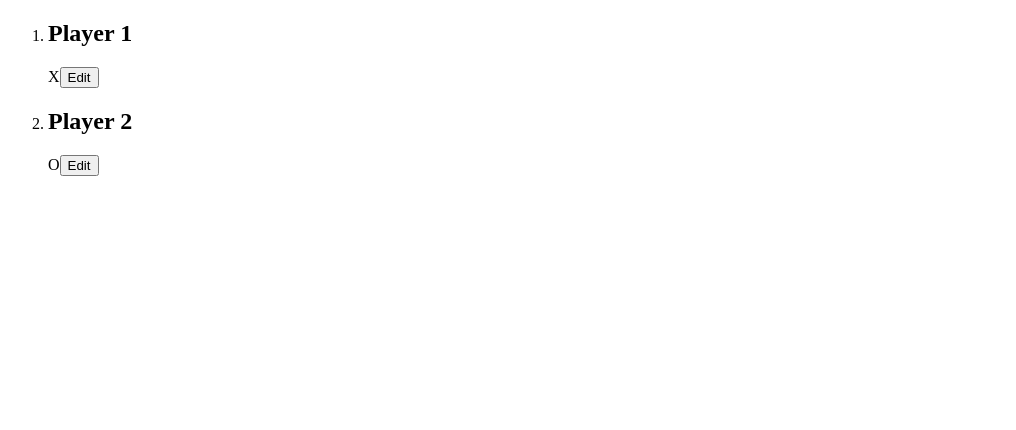
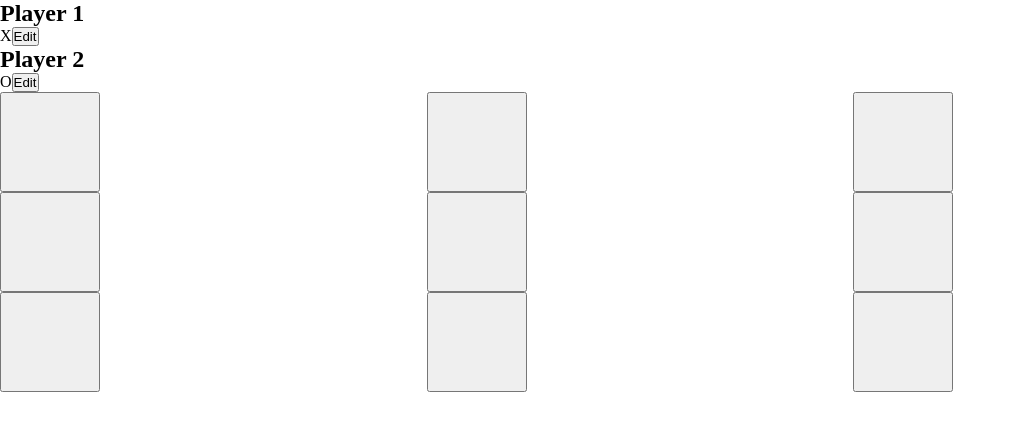
Before and after one commit to gunny18/tic-tac-toe, a React (Vite) app: page / in a window 1280 px wide. Shown: the top 430 px of the page, without its empty margins (0-1016 px from the left). Built offline with nearby package versions, Linux system fonts and the light colour scheme.

Commit message:
Initial gameboard setup and basic styles

```diff
--- a/src/App.jsx
+++ b/src/App.jsx
@@ -1,4 +1,5 @@
 import Player from "./components/Player";
+import GameBoard from "./components/GameBoard";
 
 const App = () => {
   return (
@@ -7,7 +8,7 @@ const App = () => {
         <Player name="Player 1" symbol="X" />
         <Player name="Player 2" symbol="O" />
       </ol>
-      {/* Gameboad */}
+      <GameBoard />
     </main>
   );
 };
--- /dev/null
+++ b/src/components/GameBoard.jsx
@@ -0,0 +1,25 @@
+import Button from "./Button";
+
+const INITIAL_STATE = [
+  [null, null, null],
+  [null, null, null],
+  [null, null, null],
+];
+
+const GameBoard = () => {
+  return (
+    <ol className="gameboard">
+      {INITIAL_STATE.map((row, rowIdx) => (
+        <ol key={rowIdx}>
+          {row.map((col, colIdx) => (
+            <li key={colIdx}>
+              <Button>{col}</Button>
+            </li>
+          ))}
+        </ol>
+      ))}
+    </ol>
+  );
+};
+
+export default GameBoard;
--- a/src/index.css
+++ b/src/index.css
@@ -0,0 +1,21 @@
+* {
+  margin: 0;
+  padding: 0;
+  box-sizing: border-box;
+}
+
+li {
+  list-style: none;
+}
+
+.gameboard {
+  display: grid;
+  grid-template-columns: repeat(3, 1fr);
+}
+
+
+.gameboard li,
+.gameboard button {
+  width: 100px;
+  height: 100px;
+}
```
